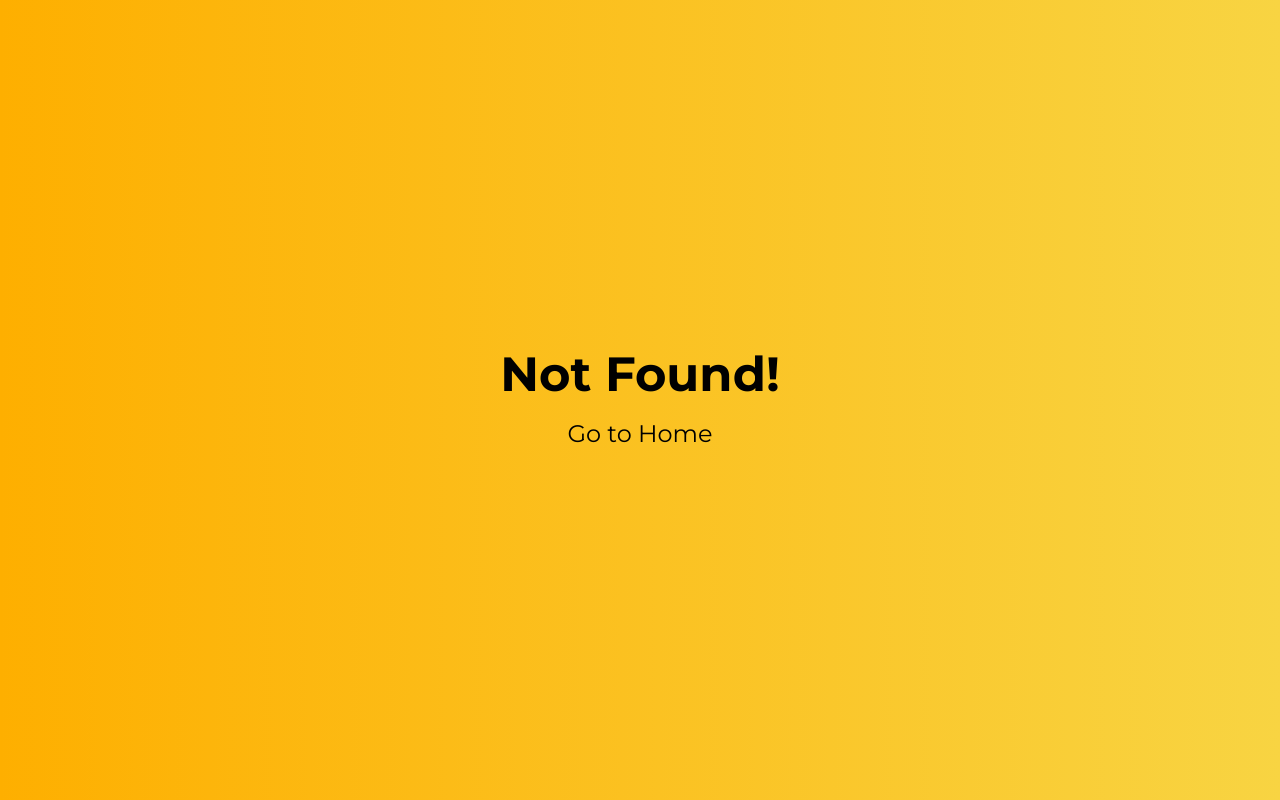
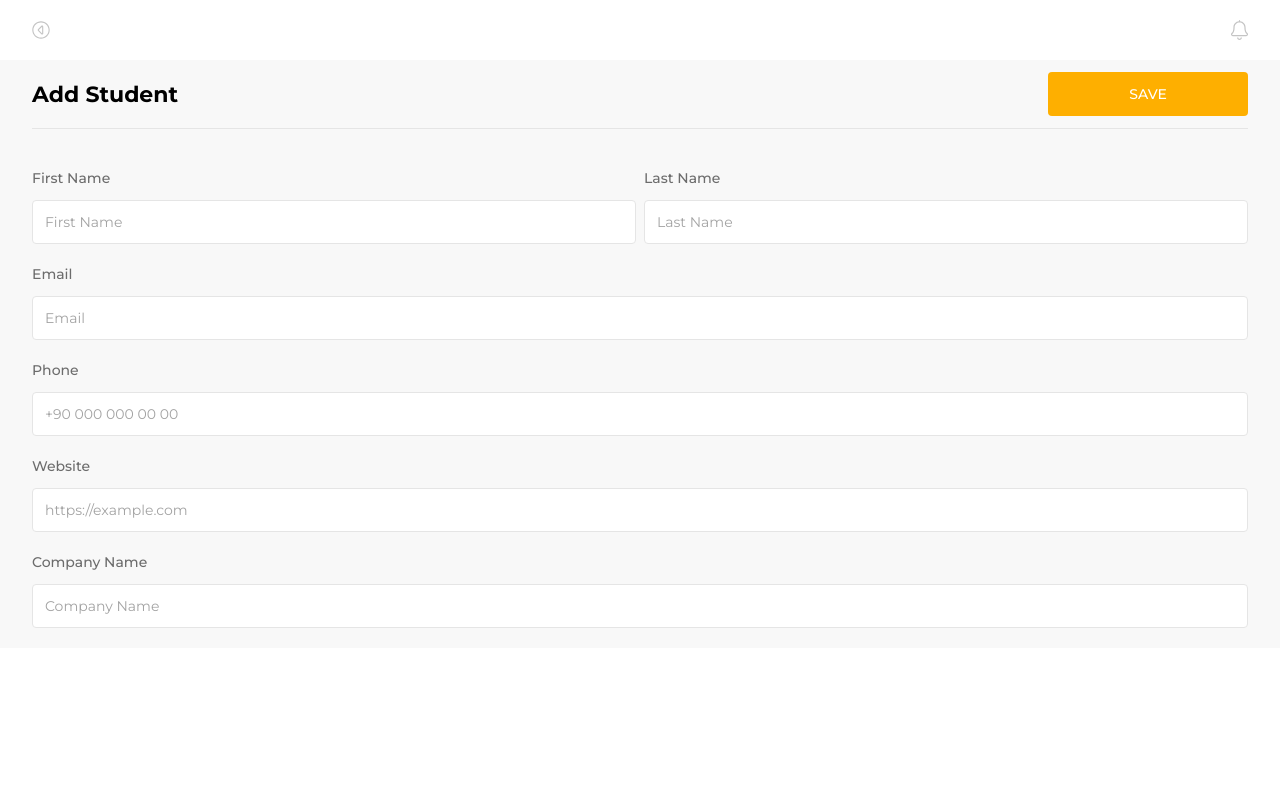
Before and after one commit to kadiraydinli/simple-student-manage-panel, a Next.js app: page /students/add in a window 1280 px wide. Before the commit this address had no page. Built offline with nearby package versions, Linux system fonts and the light colour scheme.

Commit message:
create edit student and new ad student pages

```diff
--- /dev/null
+++ b/app/students/add/error.tsx
@@ -0,0 +1,11 @@
+"use client";
+
+const Error = () => {
+	return (
+		<div className="w-full h-full flex justify-center items-center bg-gradient-to-r from-[--primary] to-[--secondary]">
+			<h1 className="font-bold text-3xl">Something went wrong!</h1>
+		</div>
+	);
+};
+
+export default Error;
--- /dev/null
+++ b/app/students/add/loading.tsx
@@ -0,0 +1,13 @@
+"use client";
+
+import { BounceLoader } from "react-spinners";
+
+const Loading = () => {
+	return (
+		<div className="w-full h-full flex justify-center items-center bg-gradient-to-r from-[--primary] to-[--secondary]">
+			<BounceLoader color="white" size={40} />
+		</div>
+	);
+};
+
+export default Loading;
--- /dev/null
+++ b/app/students/add/page.tsx
@@ -0,0 +1,49 @@
+"use client";
+
+import React, { useState } from "react";
+import toast from "react-hot-toast";
+import { useRouter } from "next/navigation";
+
+import Header from "@/components/Header";
+import PageHeader from "@/components/PageHeader";
+import { UserType } from "@/types";
+
+import Form from "../components/Form";
+
+interface AddStudentProps {}
+
+const AddStudent: React.FC<AddStudentProps> = ({}) => {
+	const router = useRouter();
+	const emptyUser = Object.create(null) as UserType;
+	const [student, setStudent] = useState<UserType>(emptyUser);
+
+	console.log(student);
+
+	const onAddStudent = async () => {
+		const res = await fetch("/api/students/add", {
+			method: "POST",
+			body: JSON.stringify(student),
+		});
+		const result: UserType = await res.json();
+
+		if (result) {
+			toast.success("New student created!");
+			router.push("/students");
+		}
+	};
+
+	return (
+		<div className="h-full bg-[--background] flex flex-col">
+			<Header />
+			<PageHeader
+				title="Add Student"
+				buttonProps={{ children: "SAVE", onClick: onAddStudent }}
+			/>
+			<div className="flex flex-1 py-5 px-8 overflow-hidden overflow-y-hidden justify-center">
+				<Form student={student} onChangeStudent={setStudent} />
+			</div>
+		</div>
+	);
+};
+
+export default AddStudent;
--- /dev/null
+++ b/app/students/components/Form.tsx
@@ -0,0 +1,74 @@
+"use client";
+
+import Input from "@/components/Input";
+import { UserType } from "@/types";
+
+interface FormProps {
+	student: UserType | null;
+	onChangeStudent: (student: UserType) => void;
+}
+
+const Form: React.FC<FormProps> = ({ student, onChangeStudent }) => {
+	const onChange = (key: string, value: string) => {
+		if (student) {
+			onChangeStudent({ ...student, [key]: value });
+		}
+	};
+
+	const onChangeCompanyName = (e: React.ChangeEvent<HTMLInputElement>) => {
+		if (student) {
+			onChangeStudent({ ...student, company: { name: e.target.value } });
+		}
+	};
+
+	return (
+		<form className="w-full">
+			<div className="flex flex-row gap-2">
+				<Input
+					labelTitle="First Name"
+					placeholder="First Name"
+					type="text"
+					value={student?.firstName || ""}
+					onChange={(e) => onChange("firstName", e.target.value)}
+				/>
+				<Input
+					labelTitle="Last Name"
+					placeholder="Last Name"
+					type="text"
+					value={student?.lastName || ""}
+					onChange={(e) => onChange("lastName", e.target.value)}
+				/>
+			</div>
+			<Input
+				labelTitle="Email"
+				placeholder="Email"
+				type="email"
+				value={student?.email || ""}
+				onChange={(e) => onChange("email", e.target.value)}
+			/>
+			<Input
+				labelTitle="Phone"
+				placeholder="+90 000 000 00 00"
+				type="tel"
+				value={student?.phone || ""}
+				onChange={(e) => onChange("phone", e.target.value)}
+			/>
+			<Input
+				labelTitle="Website"
+				placeholder="https://example.com"
+				type="url"
+				value={student?.domain || ""}
+				onChange={(e) => onChange("domain", e.target.value)}
+			/>
+			<Input
+				labelTitle="Company Name"
+				placeholder="Company Name"
+				type="text"
+				value={student?.company?.name || ""}
+				onChange={onChangeCompanyName}
+			/>
+		</form>
+	);
+};
+
+export default Form;
--- /dev/null
+++ b/app/students/edit/[id]/page.tsx
@@ -0,0 +1,65 @@
+"use client";
+
+import { useEffect, useState } from "react";
+import { toast } from "react-hot-toast";
+import { useRouter } from "next/navigation";
+
+import Header from "@/components/Header";
+import PageHeader from "@/components/PageHeader";
+import { UserType } from "@/types";
+
+import Form from "../../components/Form";
+
+interface EditStudentProps {
+	params: {
+		id: string;
+	};
+}
+
+const EditStudent: React.FC<EditStudentProps> = ({ params }) => {
+	const router = useRouter();
+	const [student, setStudent] = useState<UserType | null>(null);
+
+	useEffect(() => {
+		const getData = async () => {
+			if (params?.id) {
+				const res = await fetch(`/api/students/${params.id}`, {
+					method: "GET",
+				});
+				const result: UserType = await res.json();
+
+				setStudent(result);
+			}
+		};
+
+		getData();
+	}, [params]);
+
+	const onEditStudent = async () => {
+		const res = await fetch(`/api/students/${params.id}`, {
+			method: "PUT",
+			body: JSON.stringify(student),
+		});
+		const result: UserType = await res.json();
+
+		if (result) {
+			toast.success("Edited!");
+			router.push("/students");
+		}
+	};
+
+	return (
+		<div className="h-full bg-[--background] flex flex-col">
+			<Header />
+			<PageHeader
+				title="Edit Student"
+				buttonProps={{ children: "SAVE", onClick: onEditStudent }}
+			/>
+			<div className="flex flex-1 py-5 px-8 overflow-hidden overflow-y-hidden justify-center">
+				<Form student={student} onChangeStudent={setStudent} />
+			</div>
+		</div>
+	);
+};
+
+export default EditStudent;
```
